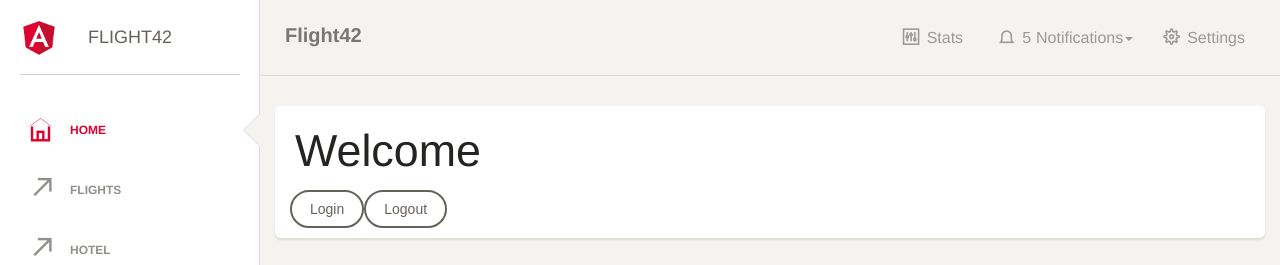
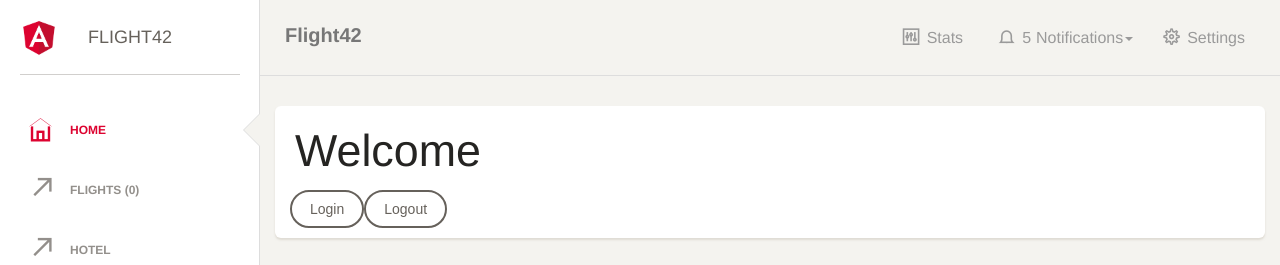
Before and after one commit to mikezks/20201026, an Angular app: page /home in a window 1280 px wide. Shown: the top 265 px of the page. Built offline with nearby package versions, Linux system fonts and the light colour scheme; a web font is replaced by a local one.

Commit message:
RxJS Pub/Sub

```diff
--- a/apps/flight-app/src/app/sidebar/sidebar.component.html
+++ b/apps/flight-app/src/app/sidebar/sidebar.component.html
@@ -18,7 +18,7 @@
     <li routerLinkActive="active">
       <a routerLink="flight-booking">
         <i class="ti-arrow-top-right"></i>
-        <p>Flights</p>
+        <p>Flights ({{ flightCount$ | async }})</p>
       </a>
     </li>
 
--- a/apps/flight-app/src/app/sidebar/sidebar.component.ts
+++ b/apps/flight-app/src/app/sidebar/sidebar.component.ts
@@ -1,4 +1,6 @@
 import {Component} from '@angular/core';
+import { FlightService } from '@flight-workspace/flight-lib';
+import { Observable } from 'rxjs';
 
 
 @Component({
@@ -7,4 +9,10 @@ import {Component} from '@angular/core';
 })
 
 export class SidebarComponent {
+
+  flightCount$: Observable<number>;
+
+  constructor(private flightService: FlightService) {
+    this.flightCount$ = flightService.flightCount$;
+  }
 }
--- a/libs/flight-lib/src/lib/services/flight.service.ts
+++ b/libs/flight-lib/src/lib/services/flight.service.ts
@@ -1,9 +1,9 @@
 import {HttpClient, HttpHeaders, HttpParams} from '@angular/common/http';
 import {Injectable} from '@angular/core';
 
-import {Observable, of, ConnectableObservable} from 'rxjs';
+import {Observable, of, ConnectableObservable, BehaviorSubject} from 'rxjs';
 import {Flight} from '../models/flight';
-import { shareReplay, publish } from 'rxjs/operators';
+import { shareReplay, publish, tap } from 'rxjs/operators';
 
 
 @Injectable()
@@ -12,6 +12,7 @@ export class FlightService {
   flights: Flight[] = [];
   baseUrl = `http://www.angular.at/api`;
   reqDelay = 1000;
+  flightCount$ = new BehaviorSubject<number>(0);
 
   constructor(private http: HttpClient) {
   }
@@ -46,7 +47,9 @@ export class FlightService {
       .set('Accept', 'application/json');
 
     const reqObj = {params, headers};
-    return this.http.get<Flight[]>(url, reqObj);
+    return this.http.get<Flight[]>(url, reqObj).pipe(
+      tap(flights => this.flightCount$.next(flights.length))
+    );
     // return of(flights).pipe(delay(this.reqDelay))
 
   }
```
